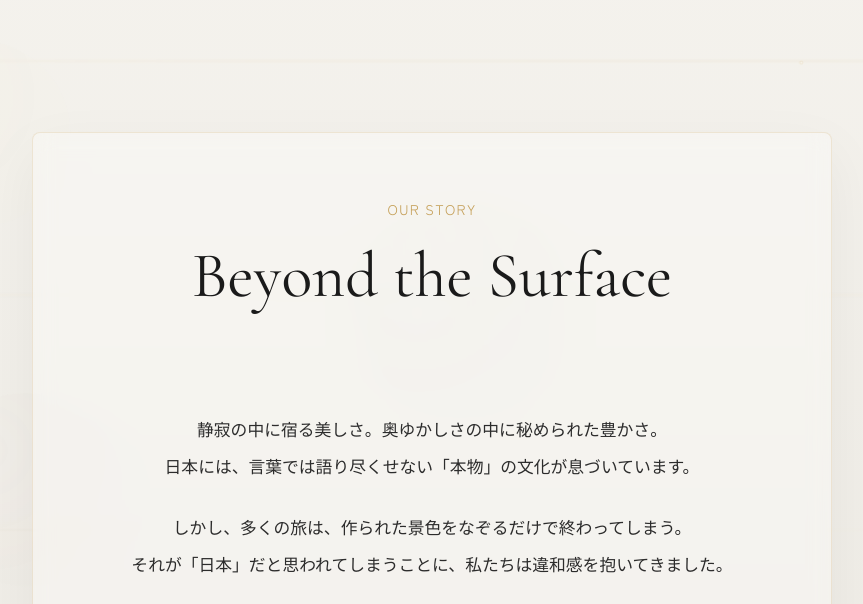
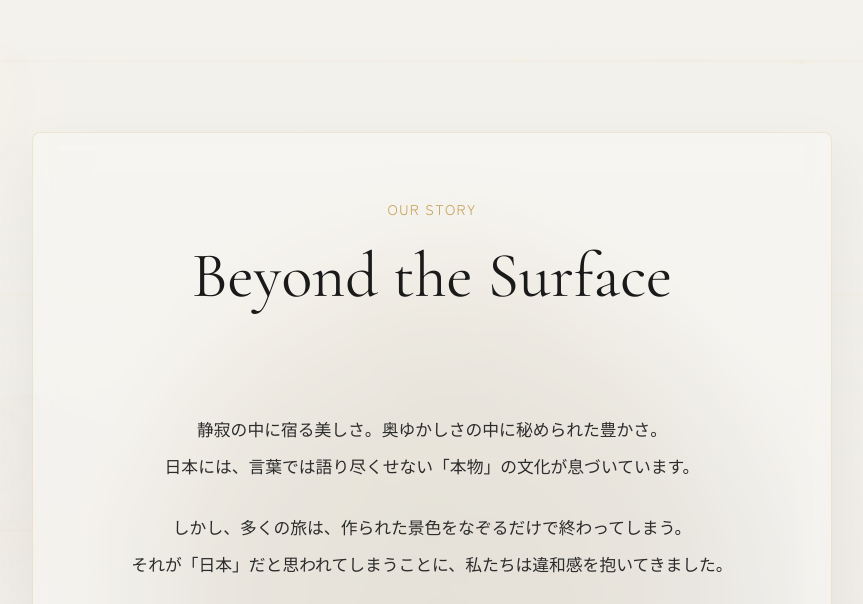
Before and after one commit to youkey777/THEK, a website built with Vite: page index.html in a window 1280 px wide. Shown: the part 2602-3206 px from the top of the page, without its empty margins (208-1071 px from the left). Built offline with nearby package versions, Linux system fonts and the light colour scheme.

Commit message:
Add subtle halo behind story card

```diff
--- a/style.css
+++ b/style.css
@@ -548,7 +548,21 @@ h4 {
   padding: var(--spacing-xl) 0;
 }
 
+.story-inner::before {
+  content: '';
+  position: absolute;
+  inset: 4%;
+  z-index: 0;
+  background:
+    radial-gradient(circle at 50% 42%, rgba(197, 160, 89, 0.12) 0%, rgba(197, 160, 89, 0.08) 28%, transparent 45%),
+    radial-gradient(circle at 55% 52%, rgba(0, 0, 0, 0.08) 0%, rgba(0, 0, 0, 0.06) 32%, transparent 55%);
+  filter: blur(0.5px);
+  pointer-events: none;
+}
+
 .story-content {
+  position: relative;
+  z-index: 1;
   width: 100%;
   background: rgba(255, 255, 255, 0.3);
   backdrop-filter: blur(10px);
```
